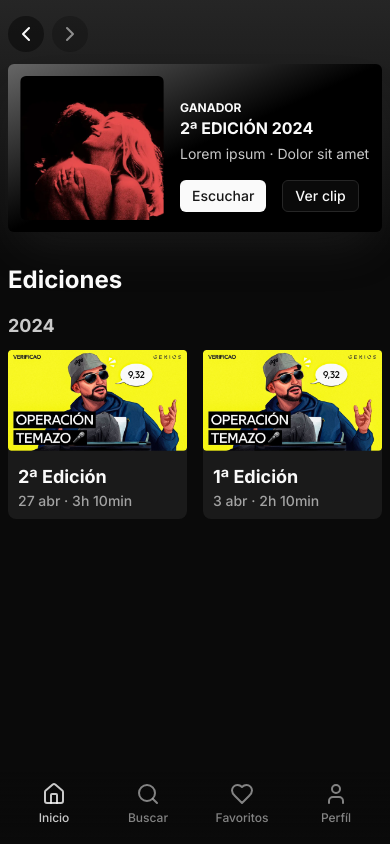
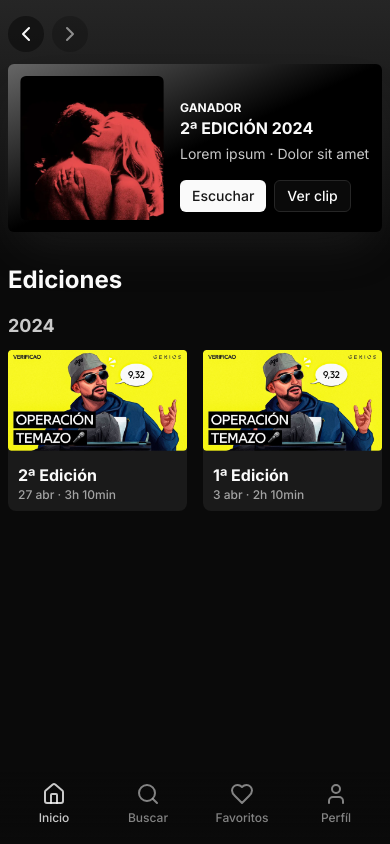
Before and after one commit to michelangelo-valderrama/operacion-temazo, a Next.js app: page / in a window 390 px wide. Built offline with nearby package versions, Linux system fonts and the light colour scheme.

Commit message:
Update page title and description in collection page

```diff
--- a/src/app/collection/[id]/page.tsx
+++ b/src/app/collection/[id]/page.tsx
@@ -1,10 +1,11 @@
-import { Metadata } from 'next';
+import type { Metadata } from 'next';
 import { notFound } from 'next/navigation';
 import { editions } from "@/mocks/editions.mock"
 
 export const metadata: Metadata = {
-  title: '404 - Página no encontrada',
-};
+  title: 'Edición',
+  description: 'Edición de Operación Triunfo',
+}
 
 interface PageProps {
   params: {
--- a/src/components/edition-item.tsx
+++ b/src/components/edition-item.tsx
@@ -31,8 +31,8 @@ export function EditionItem({ date, duration, edition, id }: EditionItemProps) {
           />
         </div>
         <div className="px-2.5 pb-2 pt-3 relative">
-          <p className="text-lg font-bold group-hover:text-accent-foreground">{edition} Edición</p>
-          <p className="text-sm text-muted-foreground font-medium">
+          <p className="text-base md:text-lg font-bold group-hover:text-accent-foreground">{edition} Edición</p>
+          <p className="text-xs md:text-sm text-muted-foreground font-medium">
             {formattedDate}
             {' · '}
             {formattedDuration.hours}h {formattedDuration.minutes}min
--- a/src/components/home-banner.tsx
+++ b/src/components/home-banner.tsx
@@ -30,7 +30,7 @@ export function HomeBanner({ className }: HomeBannerProps) {
           <Image src="/song-image.png" alt="Image" width="207" height="206" className="object-cover size-full rounded-md" />
         </div>
         <div className="flex flex-col pb-2">
-          <section className="mb-4 lg:mb-6 flex flex-col gap-y-1">
+          <section className="mb-4 lg:mb-6 flex flex-col gap-y-1 truncate">
             <h2 className="uppercase font-bold *:block">
               <span className="text-xs sm:text-base md:text-lg lg:text-2xl">Ganador</span>
               <span className="sm:text-lg md:text-2xl lg:text-4xl">2ª edición 2024</span>
@@ -39,7 +39,7 @@ export function HomeBanner({ className }: HomeBannerProps) {
               Lorem ipsum · Dolor sit amet
             </p>
           </section>
-          <div className="flex gap-x-4">
+          <div className="flex gap-x-2 sm:gap-x-4">
             <Link href="/track/123">
               <Button className="h-8 rounded-md px-3 sm:h-10 sm:px-4 sm:py-2 md:h-11 md:rounded-md md:px-8">Escuchar</Button>
             </Link>
--- a/src/components/tabs.tsx
+++ b/src/components/tabs.tsx
@@ -34,7 +34,7 @@ function TabItem({ icon, title, href }: TabItemProps) {
 
 export function Tabs() {
   return (
-    <div className="fixed bottom-0 left-0 right-0 z-10 sm:hidden">
+    <div className="fixed bottom-0 left-0 right-0 z-20 sm:hidden">
       <aside className="bg-gradient-to-t from-background to-90% max-w-[100vw]">
         <div className={`
           flex items-center justify-evenly
```
